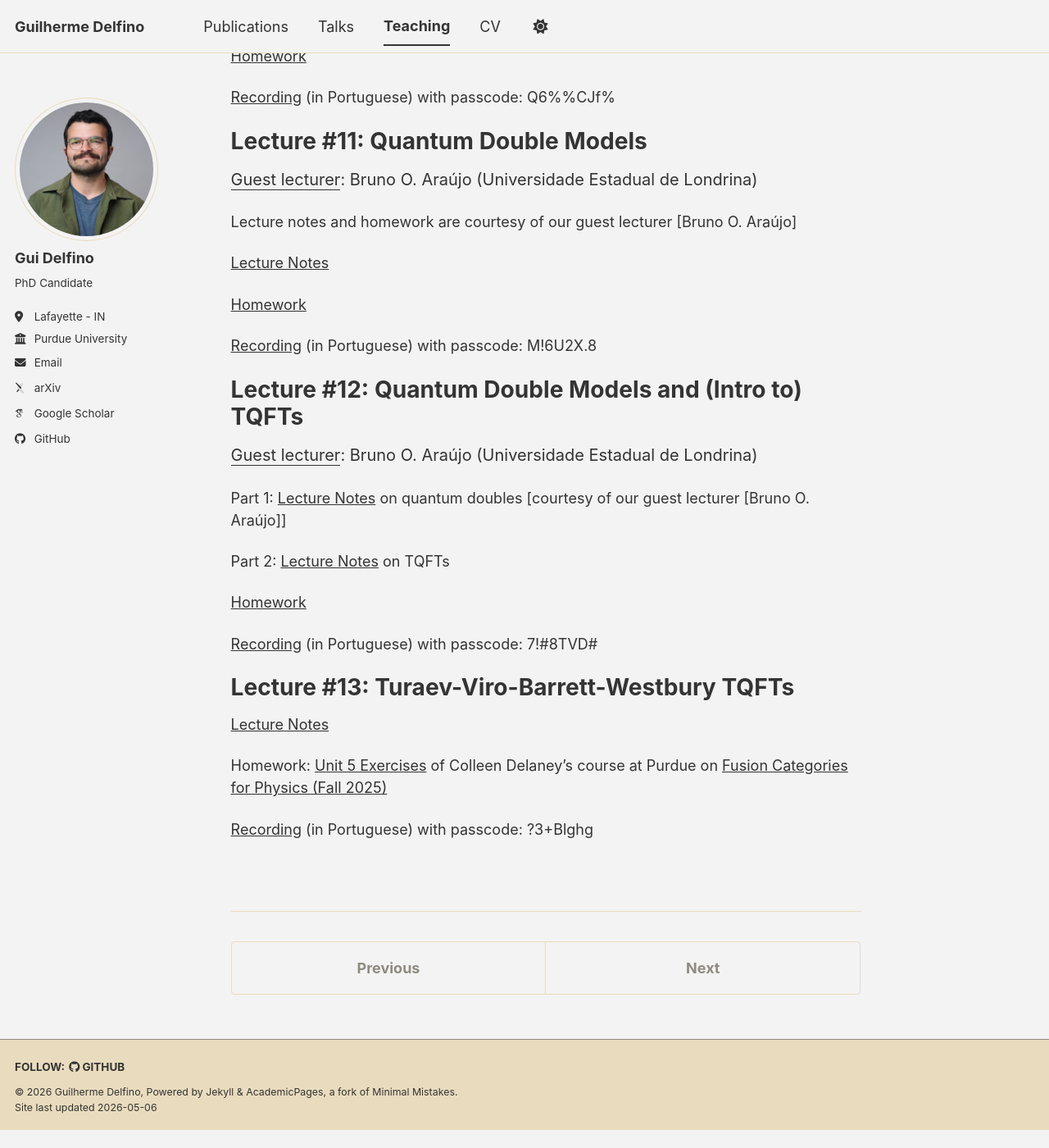
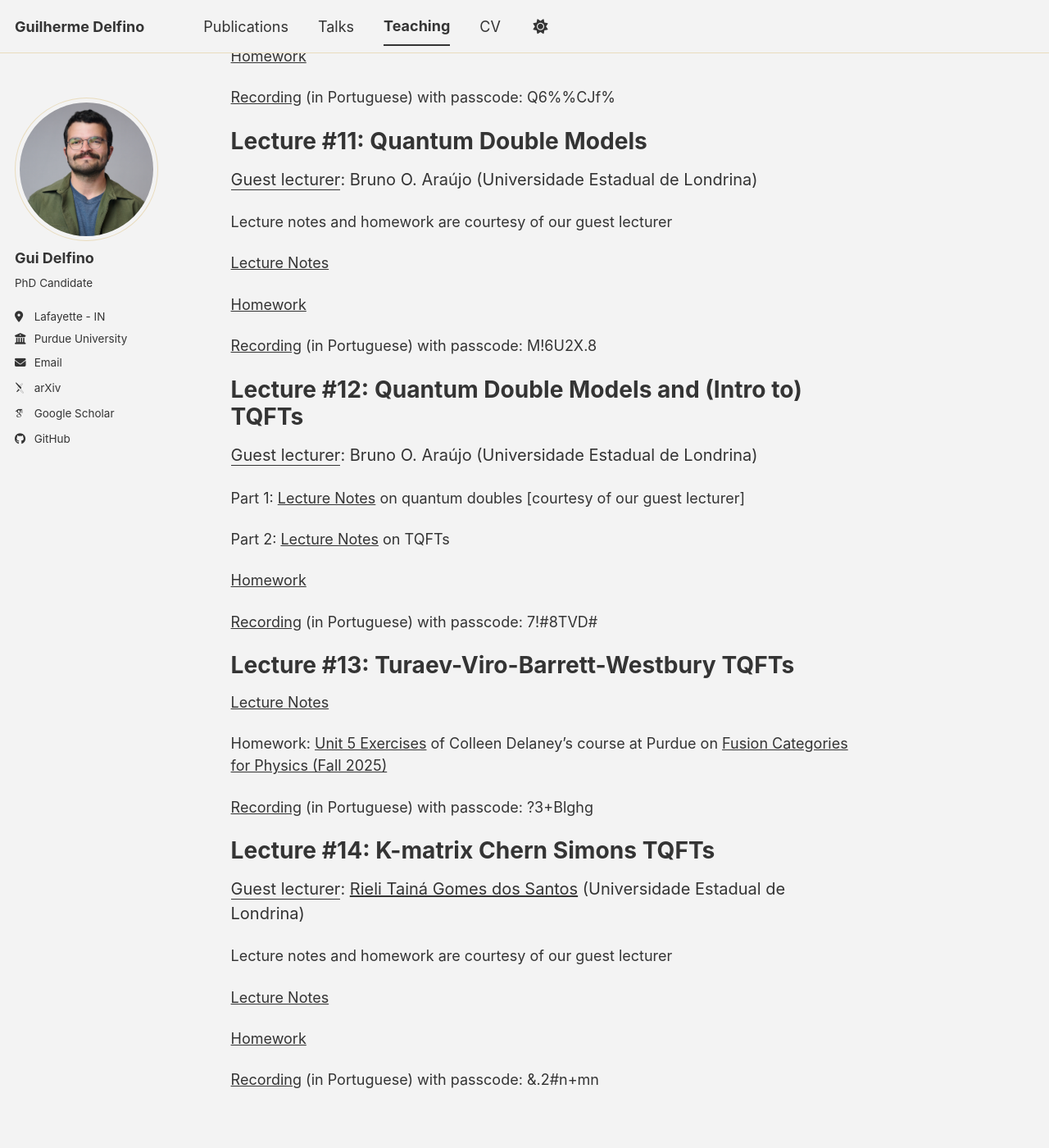
Before and after one commit to gui-delfino/gui-delfino.github.io, a Jekyll site: the page built from _teaching/2026-spring-fusion-cat.md, in a window 1280 px wide and 1400 px high, scrolled down 2627 px. Shown: the whole window at 82% size. Built offline with Jekyll 4.4.1, drawn with Linux system fonts in a browser that asks for light colours; some web fonts are replaced; a script bundle is joined from its source files by our own code; library files that are not in the unit come from our copies; before the commit the page ends 4005 px from its top, so only the background shows below that; some of the changed text lies outside the part shown.

Commit message:
Lecture 14

```diff
--- a/_teaching/2026-spring-fusion-cat.md
+++ b/_teaching/2026-spring-fusion-cat.md
@@ -118,11 +118,11 @@ See Table I of the paper above. Can you identify any familiar phases listed ther
 Lecture #10:  Levin-Wen String-net Models
 ======
 
-<span style="font-size: 20px;"><u>Guest lecturer</u>: Lucas Q. Silveira (Northeastern)</span>
+<span style="font-size: 20px;"><u>Guest lecturer</u>: [Lucas Q. Silveira](https://arxiv.org/search/?searchtype=author&query=Silveira%2C+L+Q) (Northeastern)</span>
 <!-- ## Guest lecturer: Lucas Q. Silveira (Northeastern) -->
 
 
-Lecture notes and homework are courtesy of our guest lecturer [Lucas Q. Silveira](https://arxiv.org/search/?searchtype=author&query=Silveira%2C+L+Q)
+Lecture notes and homework are courtesy of our guest lecturer
 
 [Lecture Notes](https://gui-delfino.github.io/files/Lecture_10.pdf)
 
@@ -139,7 +139,7 @@ Lecture #11:  Quantum Double Models
 
 
 
-Lecture notes and homework are courtesy of our guest lecturer [Bruno O. Araújo]
+Lecture notes and homework are courtesy of our guest lecturer
 
 [Lecture Notes](https://gui-delfino.github.io/files/Lecture_11.pdf)
 
@@ -156,7 +156,7 @@ Lecture #12:  Quantum Double Models and (Intro to) TQFTs
 
 
 
-Part 1: [Lecture Notes](https://gui-delfino.github.io/files/Lecture_12_1.pdf) on quantum doubles [courtesy of our guest lecturer [Bruno O. Araújo]]
+Part 1: [Lecture Notes](https://gui-delfino.github.io/files/Lecture_12_1.pdf) on quantum doubles [courtesy of our guest lecturer]
 
 Part 2: [Lecture Notes](https://gui-delfino.github.io/files/Lecture_12_2.pdf) on TQFTs
 
@@ -176,3 +176,19 @@ Lecture #13: Turaev-Viro-Barrett-Westbury TQFTs
 Homework: [Unit 5 Exercises](https://www.math.purdue.edu/~colleend/unit5_exercises_v2.pdf) of Colleen Delaney's course at Purdue on [Fusion Categories for Physics (Fall 2025)](https://www.math.purdue.edu/~colleend/phys570.html)
 
 [Recording](https://purdue-edu.zoom.us/rec/share/UThe0bFUtOvqctxX9lvVWzMqAIer4GvoROiz3Rx3Ov2vq3zzp3CIPs30_4182wYe.SYviUOE6Y0OGpKvH) (in Portuguese) with passcode: ?3+Blghg
+
+
+Lecture #14:  K-matrix Chern Simons TQFTs
+======
+
+<span style="font-size: 20px;"><u>Guest lecturer</u>: [Rieli Tainá Gomes dos Santos](https://scholar.google.com/citations?user=AQfiKNwAAAAJ&hl=pt-BR) (Universidade Estadual de Londrina)</span>
+
+
+Lecture notes and homework are courtesy of our guest lecturer
+
+[Lecture Notes](https://gui-delfino.github.io/files/Lecture_14.pdf)
+
+[Homework](https://gui-delfino.github.io/files/Homework_14.pdf)
+
+
+[Recording](https://purdue-edu.zoom.us/rec/share/ANCPSURoyIlIkQ-hesNmYlF3t2YCmQ6HJRUZiAEcPhwq49o4e5mRZ0Y60zp0ZHik.7Jze9ptD9-zpXHu7) (in Portuguese) with passcode: &.2#n+mn
```
Also changed, not shown: 2 other files.
